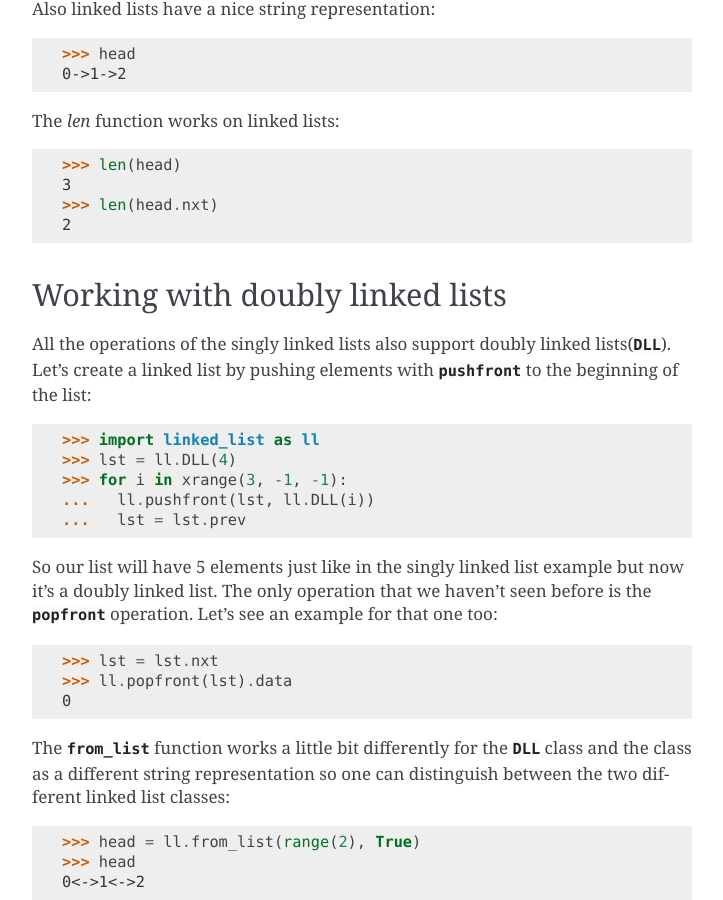
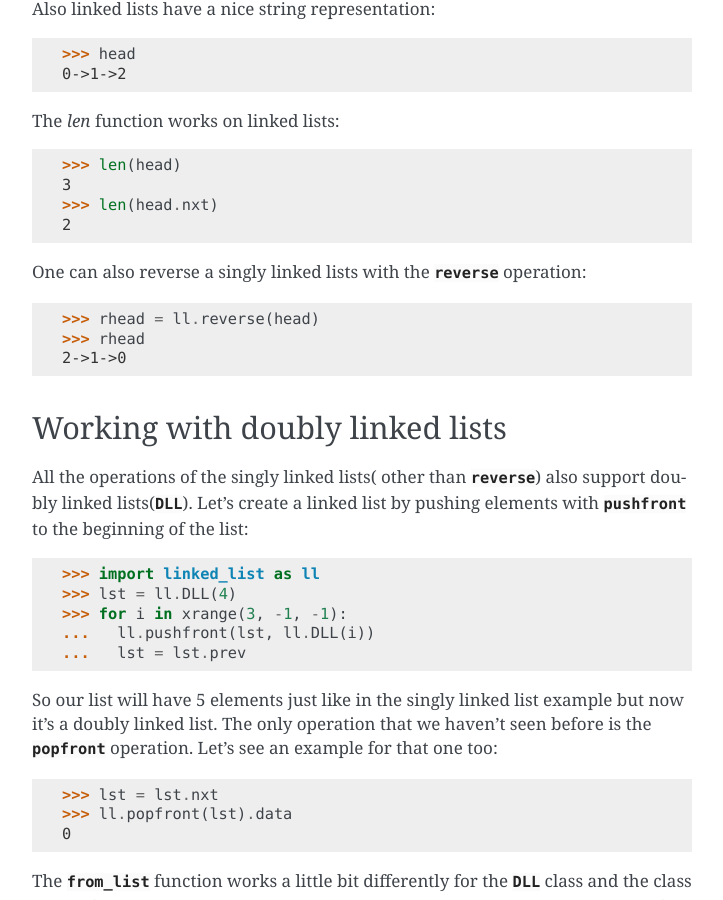
Before and after one commit to jakab922/linked_list, a Sphinx documentation site: the page built from docs/tutorial.rst, in a window 1280 px wide and 900 px high, scrolled down 1300 px. Shown: the whole window, without its empty margins (388-1111 px from the left). Built offline with Sphinx 7.4.7, drawn with Linux system fonts in a browser that asks for light colours.

Commit message:
Added the reverse function.
The reverse function can reverse a singly linked list in linear
time.

```diff
--- a/docs/tools.rst
+++ b/docs/tools.rst
@@ -30,3 +30,8 @@ Functions to iterate through the elements of the linked list.
 -------------------------------------------------------------
 
 .. autofunction:: iter_list
+
+Miscellaneous functions
+-----------------------
+
+.. autofunction:: reverse
--- a/docs/tutorial.rst
+++ b/docs/tutorial.rst
@@ -68,12 +68,21 @@ The `len` function works on linked lists:
     >>> len(head.nxt)
     2
 
+One can also reverse a singly linked lists with the
+:class:`~linked_list.tools.reverse` operation:
+
+    >>> rhead = ll.reverse(head)
+    >>> rhead
+    2->1->0
+
 
 Working with doubly linked lists
 --------------------------------
 
-All the operations of the singly linked lists also support
-doubly linked lists(:class:`~linked_list.dll.DLL`).
+All the operations of the singly linked lists(
+other than :class:`~linked_list.tools.reverse`)
+also support doubly linked
+lists(:class:`~linked_list.dll.DLL`).
 Let's create a linked list by pushing
 elements with :class:`~linked_list.tools.pushfront`
 to the beginning of the list:
--- a/linked_list/__init__.py
+++ b/linked_list/__init__.py
@@ -2,4 +2,4 @@ from ll import LL
 from dll import DLL
 from tools import (
     pushback, pushfront, popback, popfront, delete,
-    from_list, to_list, iter_list)
+    from_list, to_list, iter_list, reverse)
```
Also changed, not shown: 2 other files.
